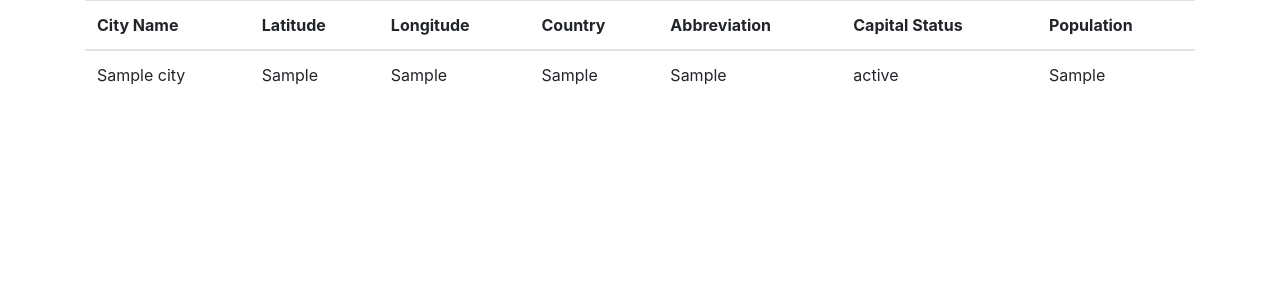
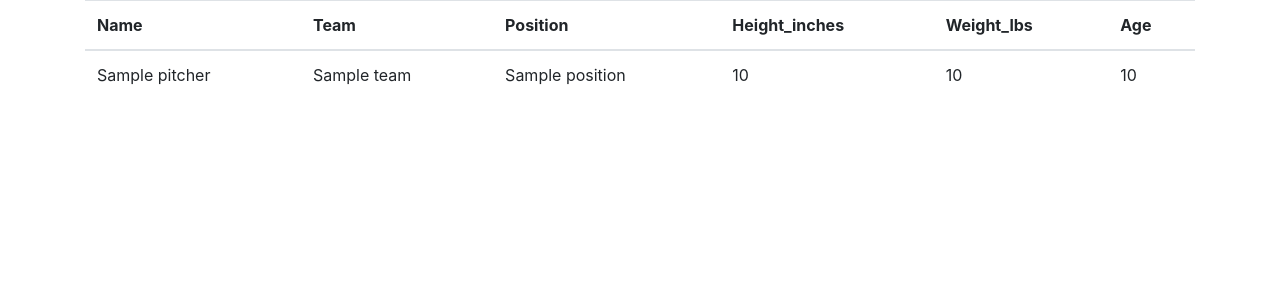
Before and after one commit to rpr325/WebAppAlpha, a Flask app: template app/templates/index.html in a window 1280 px wide. Shown: the part 56-356 px from the top of the page. Run offline with Flask 2, Linux system fonts and the light colour scheme; the template is opened without the code that fills it: most values are stand-ins (such as "Sample title", 1, 10 or a date in 2020); some libraries are stand-ins or nearby versions.

Commit message:
Feature: Update project for new dataset

```diff
--- a/app/templates/index.html
+++ b/app/templates/index.html
@@ -3,25 +3,23 @@
 <table class="table">
     <thead>
     <tr>
-        <th scope="col">City Name</th>
-        <th scope="col">Latitude</th>
-        <th scope="col">Longitude</th>
-        <th scope="col">Country</th>
-        <th scope="col">Abbreviation</th>
-        <th scope="col">Capital Status</th>
-        <th scope="col">Population</th>
+        <th scope="col">Name</th>
+        <th scope="col">Team</th>
+        <th scope="col">Position</th>
+        <th scope="col">Height_inches</th>
+        <th scope="col">Weight_lbs</th>
+        <th scope="col">Age</th>
     </tr>
     </thead>
     <tbody>
-    {% for city in cities %}
+    {% for pitcher in pitchers %}
     <tr>
-        <td>{{ city.fldName }}</td>
-        <td>{{ city.fldLat }}</td>
-        <td>{{ city.fldLong }}</td>
-        <td>{{ city.fldCountry }}</td>
-        <td>{{ city.fldAbbreviation }}</td>
-        <td>{{ city.fldCapitalStatus }}</td>
-        <td>{{ city.fldPopulation }}</td>
+        <td>{{ pitcher.Name }}</td>
+        <td>{{ pitcher.Team }}</td>
+        <td>{{ pitcher.Position }}</td>
+        <td>{{ pitcher.Height_inches }}</td>
+        <td>{{ pitcher.Weight_lbs }}</td>
+        <td>{{ pitcher.Age }}</td>
     </tr>
     {% endfor %}
     </tbody>
```
